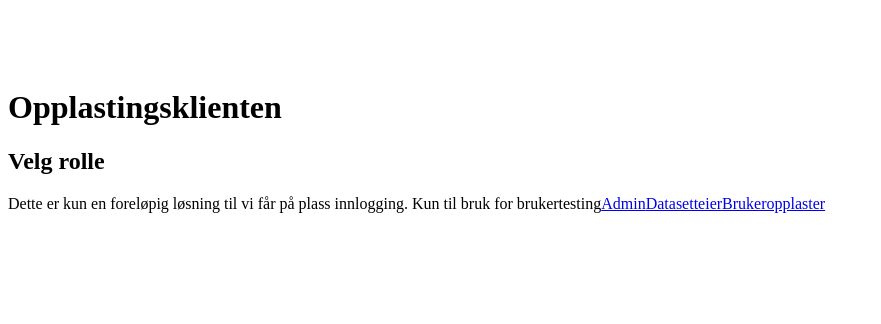
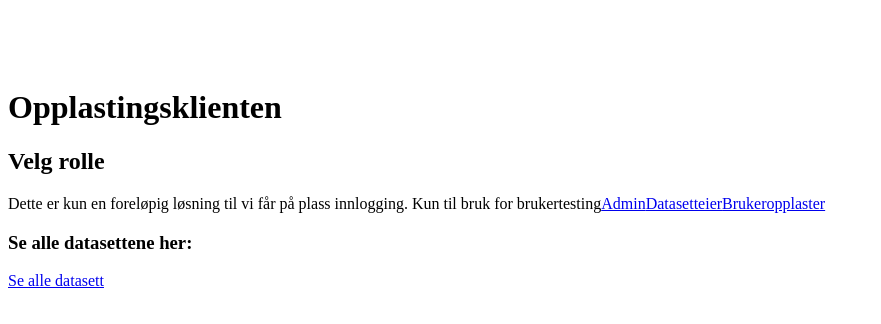
Before and after one commit to kartverket/Geonorge.Opplasting, a React (Create React App) app: page / in a window 1280 px wide. Shown: the top 324 px of the page, without its empty margins (0-881 px from the left). Built offline with nearby package versions, Linux system fonts and the light colour scheme.

Commit message:
Dataset list

```diff
--- a/src/App.js
+++ b/src/App.js
@@ -6,6 +6,7 @@ import NotFound from "./components/routes/notFound";
 import Admin from "./components/routes/admin";
 import Home from "./components/routes/home";
 import DatasetOwner from "./components/routes/datasetOwner";
+import Dataset from "./components/routes/dataset";
 import DatasetDetails from "./components/routes/datasetDetails";
 import EditDataset from "./components/routes/editDataset";
 import UserPage from "./components/routes/userPage";
@@ -65,6 +66,11 @@ function App() {
           path: "userpage"
         },
         {
+          element: <Dataset />,
+          path: "dataset",
+          loader: fetchDatasetItems
+        },
+        {
           element: <DatasetDetails />,
           path: "dataset/:id",
           loader: fetchDatasetItem
--- a/src/components/partials/AccessRoles.js
+++ b/src/components/partials/AccessRoles.js
@@ -4,6 +4,7 @@ import React from "react";
 // Geonorge WebComponents
 // eslint-disable-next-line no-unused-vars
 import { ContentContainer, GnButton, HeadingText } from "@kartverket/geonorge-web-components";
+import { Link } from "react-router-dom";
 
 const AccessRoles = () => {
     return (
@@ -12,9 +13,12 @@ const AccessRoles = () => {
             <heading-text><h2>Velg rolle</h2></heading-text>
             <body-text>Dette er kun en foreløpig løsning til vi får på plass innlogging. Kun til bruk for brukertesting</body-text>
                 <gn-field-container block="">
+
                     <gn-button color="primary"><a href="/admin">Admin</a></gn-button>
                     <gn-button color="primary"><a href="/datasetowner">Datasetteier</a></gn-button>
                     <gn-button color="primary"><a href="/userpage">Brukeropplaster</a></gn-button>
+<heading-text><h3>Se alle datasettene her:</h3> </heading-text>
+                    <p><Link to="dataset">Se alle datasett</Link></p>
                 </gn-field-container>
             </content-container>
         </React.Fragment>
--- /dev/null
+++ b/src/components/routes/dataset.js
@@ -0,0 +1,32 @@
+// Dependencies
+import React, { Fragment } from "react";
+
+// Geonorge WebComponents
+// eslint-disable-next-line no-unused-vars
+import { ContentContainer, HeadingText } from "@kartverket/geonorge-web-components";
+import DatasetList from "../partials/DatasetList";
+import { useLoaderData } from "react-router";
+
+
+
+const Dataset = () => {
+
+    const { datasetItems } = useLoaderData();
+
+
+
+
+
+    return (
+
+           <Fragment>
+                <heading-text>
+                    <h1 underline="true">Datasett </h1>
+                </heading-text>
+                <DatasetList datasetItems={datasetItems} />
+            </Fragment>
+
+    );
+};
+
+export default Dataset;
```
